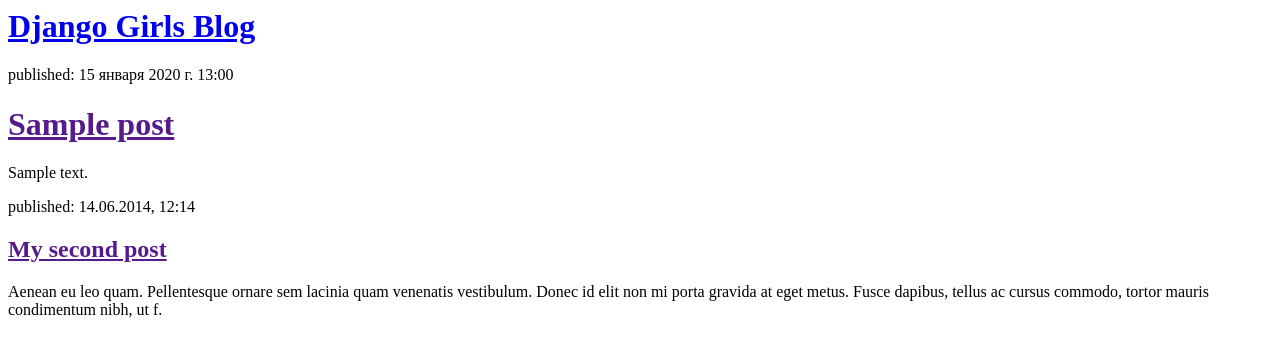
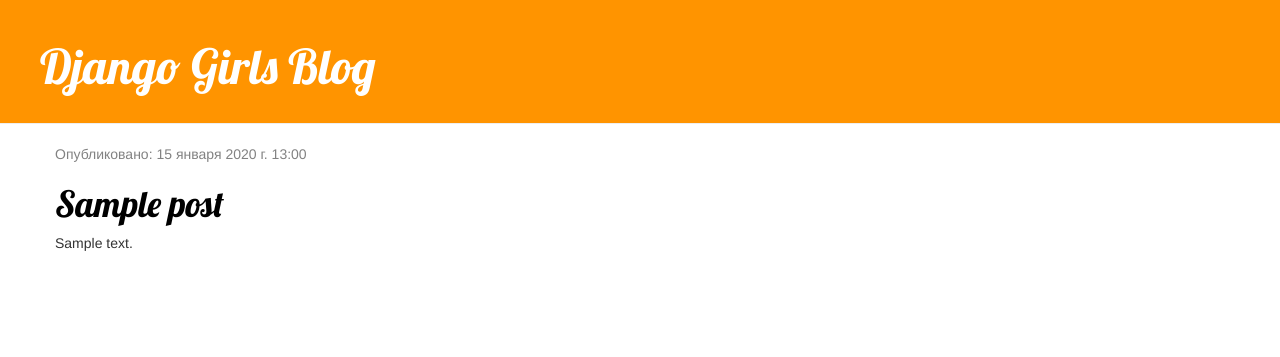
Before and after one commit to rinoket/my-first-blog, a Django app: page / in a window 1280 px wide. Shown: the top 357 px of the page. Run offline with Django 4.2, Linux system fonts and the light colour scheme; tables that the repository leaves empty hold one stand-in row (values such as "Sample post"); some libraries are stand-ins or nearby versions.

Commit message:
Added view and template for detailed blog post as well as CSS for the site

```diff
--- /dev/null
+++ b/blog/static/css/blog.css
@@ -0,0 +1,46 @@
+.page-header {
+    background-color: #ff9400;
+    margin-top: 0;
+    padding: 20px 20px 20px 40px;
+}
+
+.page-header h1, .page-header h1 a, .page-header h1 a:visited, .page-header h1 a:active {
+    color: #ffffff;
+    font-size: 36pt;
+    text-decoration: none;
+}
+
+.content {
+    margin-left: 40px;
+}
+
+h1, h2, h3, h4 {
+    font-family: 'Lobster', cursive;
+}
+
+.date {
+    color: #828282;
+}
+
+.save {
+    float: right;
+}
+
+.post-form textarea, .post-form input {
+    width: 100%;
+}
+
+.top-menu, .top-menu:hover, .top-menu:visited {
+    color: #ffffff;
+    float: right;
+    font-size: 26pt;
+    margin-right: 20px;
+}
+
+.post {
+    margin-bottom: 70px;
+}
+
+.post h1 a, .post h1 a:visited {
+    color: #000000;
+}
--- /dev/null
+++ b/blog/templates/blog/base.html
@@ -0,0 +1,24 @@
+{% load static %}
+<html>
+    <head>
+        <link rel="stylesheet" href="//maxcdn.bootstrapcdn.com/bootstrap/3.2.0/css/bootstrap.min.css">
+        <link rel="stylesheet" href="//maxcdn.bootstrapcdn.com/bootstrap/3.2.0/css/bootstrap-theme.min.css">
+        <link href="https://fonts.googleapis.com/css?family=Lobster&subset=latin,cyrillic" rel="stylesheet" type="text/css">
+        <link rel="stylesheet" href="{% static 'css/blog.css' %}">
+
+        <title>Django Girls blog</title>
+    </head>
+    <body>
+        <div class="page-header">
+            <h1><a href="/">Django Girls Blog</a></h1>
+        </div>
+        <div class="content container">
+            <div class="row">
+                <div class="col-md-8">
+                {% block content %}
+                {% endblock %}
+                </div>
+            </div>
+        </div>
+    </body>
+</html>
--- a/blog/templates/blog/post_list.html
+++ b/blog/templates/blog/post_list.html
@@ -1,24 +1,13 @@
-<html>
-    <head>
-        <title>Django Girls blog</title>
-    </head>
-    <body>
-        <div>
-            <h1><a href="/">Django Girls Blog</a></h1>
+{% extends 'blog/base.html' %}
+
+{% block content %}
+    {% for post in posts %}
+        <div class="post">
+            <div class="date">
+                <p>Опубликовано: {{ post.published_date }}</p>
+            </div>
+            <h1><a href="{% url 'post_detail' pk=post.pk %}">{{ post.title }}</a></h1>
+            <p>{{ post.text|linebreaksbr }}</p>
         </div>
-
-        {% for post in posts %}
-            <div>
-                <p>published: {{ post.published_date }}</p>
-                <h1><a href="">{{ post.title }}</a></h1>
-                <p>{{ post.text|linebreaksbr }}</p>
-            </div>
-        {% endfor %}
-
-        <div>
-            <p>published: 14.06.2014, 12:14</p>
-            <h2><a href="">My second post</a></h2>
-            <p>Aenean eu leo quam. Pellentesque ornare sem lacinia quam venenatis vestibulum. Donec id elit non mi porta gravida at eget metus. Fusce dapibus, tellus ac cursus commodo, tortor mauris condimentum nibh, ut f.</p>
-        </div>
-    </body>
-</html>
+    {% endfor %}
+{% endblock %}
--- a/blog/urls.py
+++ b/blog/urls.py
@@ -3,4 +3,5 @@
 
 urlpatterns = [
     path('', views.post_list, name='post_list'),
+    path('post/<int:pk>/', views.post_detail, name='post_detail')
 ]
--- a/blog/views.py
+++ b/blog/views.py
@@ -1,4 +1,4 @@
-from django.shortcuts import render
+from django.shortcuts import render, get_object_or_404
 from django.utils import timezone
 from .models import Post
 
@@ -6,3 +6,8 @@
 def post_list(request):
     posts = Post.objects.filter(published_date__lte=timezone.now()).order_by('published_date')
     return render(request, 'blog/post_list.html', {'posts': posts})
+
+
+def post_detail(request, pk):
+    post = get_object_or_404(Post, pk=pk)
+    return render(request, 'blog/post_detail.html', {'post': post})
--- a/mysite/settings.py
+++ b/mysite/settings.py
@@ -117,7 +117,7 @@
 # https://docs.djangoproject.com/en/4.0/howto/static-files/
 
 STATIC_URL = 'static/'
-STATIC_ROOT = os.path.join(BASE_DIR, 'static')
+# STATIC_ROOT = os.path.join(BASE_DIR, 'static')
 
 # Default primary key field type
 # https://docs.djangoproject.com/en/4.0/ref/settings/#default-auto-field
```
Also changed, not shown: blog/templates/blog/post_detail.html (added, +13 -0 lines).
